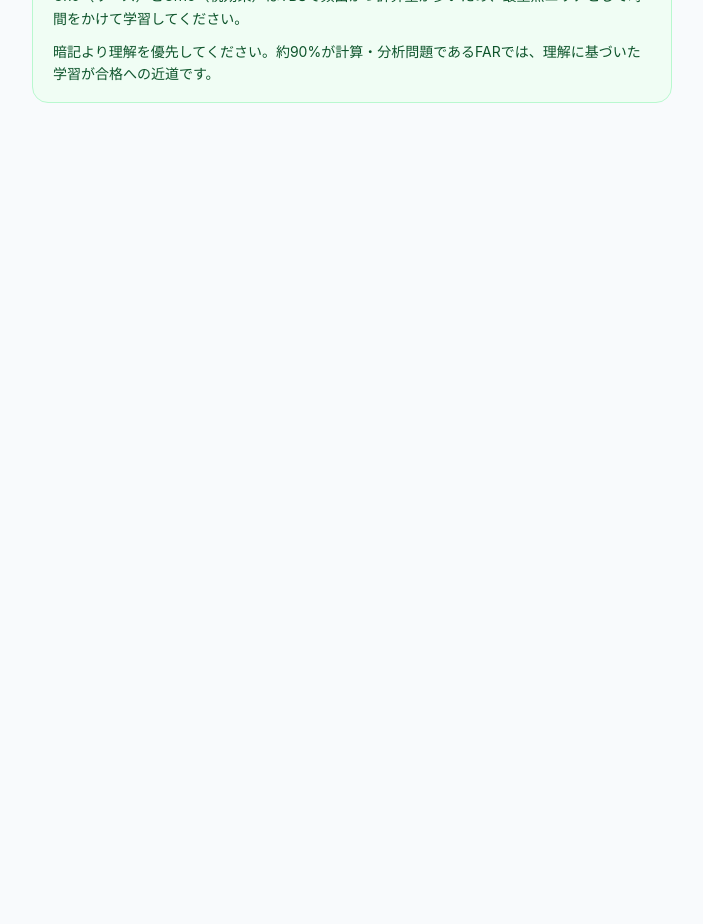
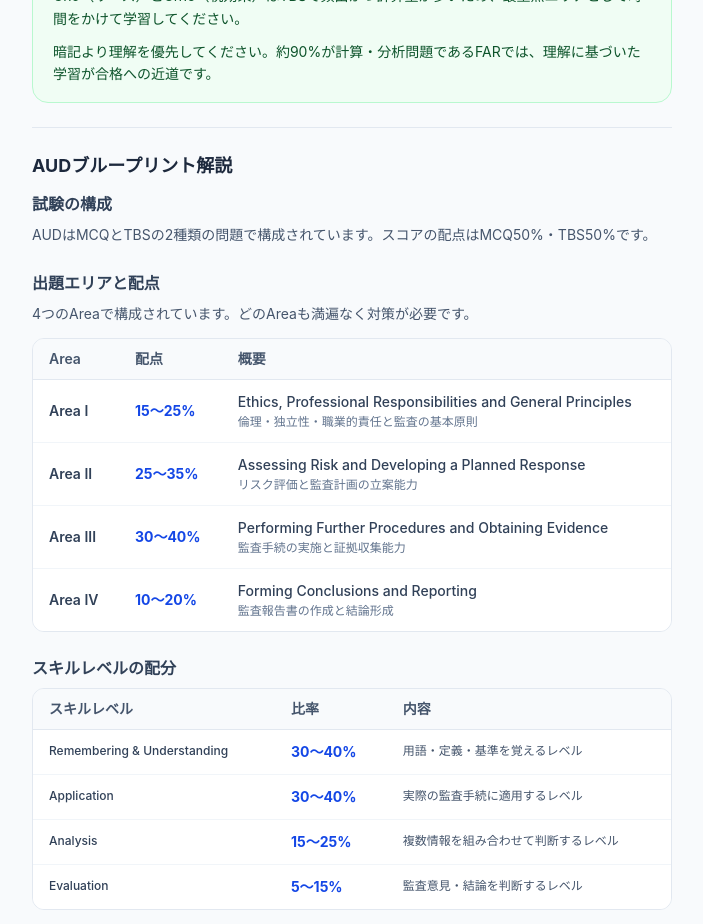
Before and after one commit to kou64410-pixel/eipass-log, a Next.js app: page /guide in a window 1280 px wide. Shown: the part 3940-4864 px from the top of the page, without its empty margins (288-991 px from the left). Before the commit the page ends 4115 px from the top, so only its background shows below. Built offline with nearby package versions, Linux system fonts and the light colour scheme.

Commit message:
Add AUD blueprint section to /guide page

```diff
--- a/app/guide/page.tsx
+++ b/app/guide/page.tsx
@@ -365,6 +365,149 @@ export default function GuidePage() {
           </div>
         </Section>
 
+        <Divider />
+
+        {/* AUD Blueprint */}
+        <Section title="AUDブループリント解説">
+          <div className="space-y-6">
+
+            {/* 試験の構成 */}
+            <SubSection title="試験の構成">
+              <p className="text-sm text-slate-600 leading-relaxed">
+                AUDはMCQとTBSの2種類の問題で構成されています。スコアの配点はMCQ50%・TBS50%です。
+              </p>
+            </SubSection>
+
+            {/* 出題エリアと配点 */}
+            <SubSection title="出題エリアと配点">
+              <p className="text-sm text-slate-600 leading-relaxed mb-3">
+                4つのAreaで構成されています。どのAreaも満遍なく対策が必要です。
+              </p>
+              <div className="overflow-x-auto rounded-xl border border-slate-200">
+                <table className="w-full text-sm border-collapse min-w-[360px]">
+                  <thead>
+                    <tr className="bg-slate-50 border-b border-slate-200">
+                      <th className="text-left px-4 py-2.5 font-semibold text-slate-600">Area</th>
+                      <th className="text-left px-4 py-2.5 font-semibold text-slate-600 whitespace-nowrap">配点</th>
+                      <th className="text-left px-4 py-2.5 font-semibold text-slate-600">概要</th>
+                    </tr>
+                  </thead>
+                  <tbody className="divide-y divide-slate-100">
+                    {[
+                      { area: 'Area I',   ratio: '15〜25%', desc: 'Ethics, Professional Responsibilities and General Principles', note: '倫理・独立性・職業的責任と監査の基本原則' },
+                      { area: 'Area II',  ratio: '25〜35%', desc: 'Assessing Risk and Developing a Planned Response',             note: 'リスク評価と監査計画の立案能力' },
+                      { area: 'Area III', ratio: '30〜40%', desc: 'Performing Further Procedures and Obtaining Evidence',         note: '監査手続の実施と証拠収集能力' },
+                      { area: 'Area IV',  ratio: '10〜20%', desc: 'Forming Conclusions and Reporting',                           note: '監査報告書の作成と結論形成' },
+                    ].map(row => (
+                      <tr key={row.area} className="bg-white">
+                        <td className="px-4 py-3 font-semibold text-slate-700 whitespace-nowrap">{row.area}</td>
+                        <td className="px-4 py-3 text-blue-700 font-bold whitespace-nowrap">{row.ratio}</td>
+                        <td className="px-4 py-3 text-slate-600">
+                          <p className="font-medium text-slate-700">{row.desc}</p>
+                          <p className="text-xs text-slate-500 mt-0.5">{row.note}</p>
+                        </td>
+                      </tr>
+                    ))}
+                  </tbody>
+                </table>
+              </div>
+            </SubSection>
+
+            {/* スキルレベルの配分 */}
+            <SubSection title="スキルレベルの配分">
+              <div className="overflow-x-auto rounded-xl border border-slate-200 mb-3">
+                <table className="w-full text-sm border-collapse min-w-[340px]">
+                  <thead>
+                    <tr className="bg-slate-50 border-b border-slate-200">
+                      <th className="text-left px-4 py-2.5 font-semibold text-slate-600">スキルレベル</th>
+                      <th className="text-left px-4 py-2.5 font-semibold text-slate-600 whitespace-nowrap">比率</th>
+                      <th className="text-left px-4 py-2.5 font-semibold text-slate-600">内容</th>
+                    </tr>
+                  </thead>
+                  <tbody className="divide-y divide-slate-100">
+                    {[
+                      { level: 'Remembering & Understanding', ratio: '30〜40%', desc: '用語・定義・基準を覚えるレベル' },
+                      { level: 'Application',                 ratio: '30〜40%', desc: '実際の監査手続に適用するレベル' },
+                      { level: 'Analysis',                    ratio: '15〜25%', desc: '複数情報を組み合わせて判断するレベル' },
+                      { level: 'Evaluation',                  ratio: '5〜15%',  desc: '監査意見・結論を判断するレベル' },
+                    ].map(row => (
+                      <tr key={row.level} className="bg-white">
+                        <td className="px-4 py-3 font-medium text-slate-700 text-xs leading-snug">{row.level}</td>
+                        <td className="px-4 py-3 text-blue-700 font-bold whitespace-nowrap">{row.ratio}</td>
+                        <td className="px-4 py-3 text-slate-600 text-xs leading-snug">{row.desc}</td>
+                      </tr>
+                    ))}
+                  </tbody>
+                </table>
+              </div>
+              <p className="text-sm text-slate-600 leading-relaxed">
+                FARと比べてRemembering &amp; Understandingの比率が高いのが特徴です。ただし全体の60〜80%は応用・分析・評価が必要なため、理解に基づいた学習が不可欠です。
+              </p>
+            </SubSection>
+
+            {/* Area I */}
+            <AreaCard
+              area="Area I"
+              ratio="15〜25%"
+              title="Ethics, Professional Responsibilities and General Principles"
+              japaneseNote={
+                <p>AICPAの倫理規定は細かいルールが多く、独立性の判断基準（Independence）がよく出題されます。アビタスのCh19を重点的に学習してください。</p>
+              }
+            >
+              <p>独立性・倫理規定（AICPAコード・SOX・SEC・PCAOB）、監査契約の前提条件、経営者・ガバナンス機関とのコミュニケーション、品質管理が対象です。</p>
+            </AreaCard>
+
+            {/* Area II */}
+            <AreaCard
+              area="Area II"
+              ratio="25〜35%"
+              title="Assessing Risk and Developing a Planned Response"
+              japaneseNote={
+                <p>内部統制の理解はCh6・Ch7の大きな山場です。COSOフレームワークの5つの構成要素を理解した上で、実際の統制テストの手続まで結びつけて学習してください。2026年版ブループリントからITリスク・データ分析（Audit Data Analytics）の比重が高まっています。アビタスのCh17（IT Controls）も重要です。</p>
+              }
+            >
+              <p>監査計画の策定、内部統制の理解（COSO含む）、重要性（Materiality）の設定、不正リスクの評価、監査リスクモデル（固有リスク・統制リスク・発見リスク）が対象です。</p>
+            </AreaCard>
+
+            {/* Area III */}
+            <AreaCard
+              area="Area III"
+              ratio="30〜40%"
+              title="Performing Further Procedures and Obtaining Evidence"
+              japaneseNote={
+                <p>Ch9の実証手続は勘定科目ごとに手続が細かく分かれています。なぜその手続を実施するのかという目的と結びつけて理解することが重要です。TBSでの出題が多いため、計算問題だけでなく手続の選択問題にも対応できるようにしてください。</p>
+              }
+            >
+              <p>最も出題比率が高いAreaです。統制テスト・実証手続の設計と実施、確認状・分析的手続・観察など各種監査証拠の収集、勘定科目別の実証手続（売掛金・棚卸・固定資産・負債等）が対象です。</p>
+            </AreaCard>
+
+            {/* Area IV */}
+            <AreaCard
+              area="Area IV"
+              ratio="10〜20%"
+              title="Forming Conclusions and Reporting"
+              japaneseNote={
+                <p>出題比率は低いですが、Ch3・Ch4の監査報告書は種類が多く混乱しやすいです。どの状況でどの報告書になるかを整理して覚えてください。</p>
+              }
+            >
+              <p>監査報告書（無限定・限定・否定・免責）の使い分け、証明業務・レビュー・コンパイレーション報告書、後発事象、特別目的フレームワークが対象です。</p>
+              <p>EvaluationがAUDで最も多く問われるAreaです。どの状況でどの監査報告書になるかを正確に判断できるレベルまで理解してください。</p>
+            </AreaCard>
+
+            {/* 学習への示唆 */}
+            <div className="bg-green-50 border border-green-200 rounded-2xl px-5 py-4 space-y-3">
+              <h3 className="text-base font-bold text-green-800">学習への示唆</h3>
+              <div className="space-y-2.5 text-sm text-green-900 leading-relaxed">
+                <p>Area IIIが最重点エリアです。Ch6〜Ch9で内部統制から実証手続まで一連の流れを理解してください。</p>
+                <p>独立性（Ch19）は細かいルールが多いですが、出題頻度が高いので確実に押さえてください。</p>
+                <p>監査報告書（Ch3・Ch4）は種類と使い分けを表で整理すると効率的です。</p>
+                <p>AUDはFARと違い評価・判断が求められる問題が多いです。単純な暗記では対応できないため、実務的なシナリオを想定しながら学習してください。</p>
+              </div>
+            </div>
+
+          </div>
+        </Section>
+
       </div>
     </div>
   )
```
